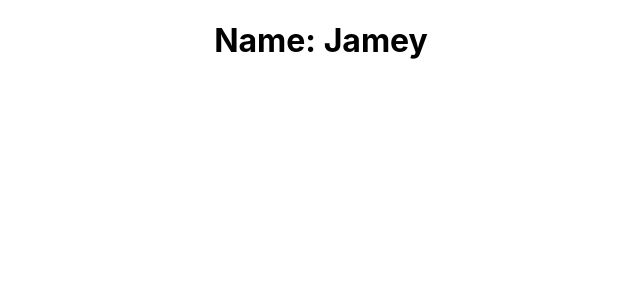
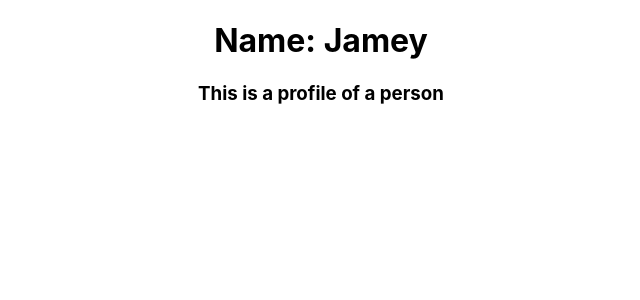
Before and after one commit to jameydev/react-gen-testing, a React (Create React App) app: page / in a window 1280 px wide. Shown: the top 300 px of the page, without its empty margins (319-959 px from the left). Built offline with nearby package versions, Linux system fonts and the light colour scheme.

Commit message:
props.children demo in code now

```diff
--- a/src/App.js
+++ b/src/App.js
@@ -9,7 +9,9 @@ function App() {
     <div className="App">
       {/* <Hello />
       <Message /> */}
-      <Profile name='Jamey'/>
+      <Profile name='Jamey' lastName='Bryce'>
+        <h3>This is a profile of a person</h3>
+      </Profile>
     </div>
   );
 }
--- a/src/components/Profile.js
+++ b/src/components/Profile.js
@@ -1,3 +1,10 @@
 export default function Profile(props) {
-    return <h1>Name: {props.name}</h1>;
+    return (
+        <>
+            <h1>
+                Name: {props.name}
+            </h1>
+            {props.children}
+        </>
+        );
 }
```
